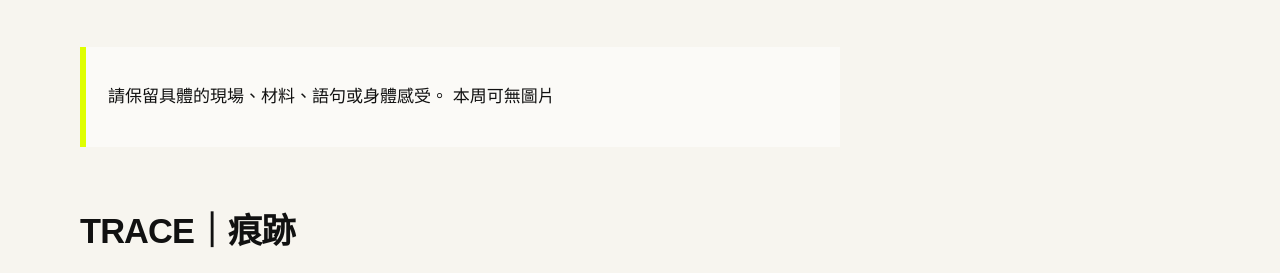
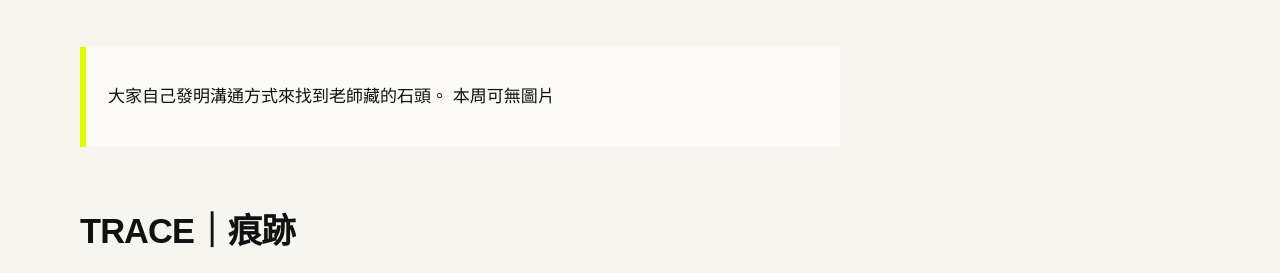
Before and after one commit to yo566566/fieldworkarchive, a Jekyll site: the page built from weeks/week-01.md, in a window 1280 px wide. Shown: the part 327-600 px from the top of the page. Built offline with Jekyll 4.4.1, drawn with Linux system fonts in a browser that asks for light colours.

Commit message:
Update week-01.md

```diff
--- a/weeks/week-01.md
+++ b/weeks/week-01.md
@@ -7,7 +7,7 @@ permalink: /weeks/week-01/
 
 # 田野從哪裡開始？
 
-> 請保留具體的現場、材料、語句或身體感受。
+> 大家自己發明溝通方式來找到老師藏的石頭。
 > 本周可無圖片
 
 ## TRACE｜痕跡
```
